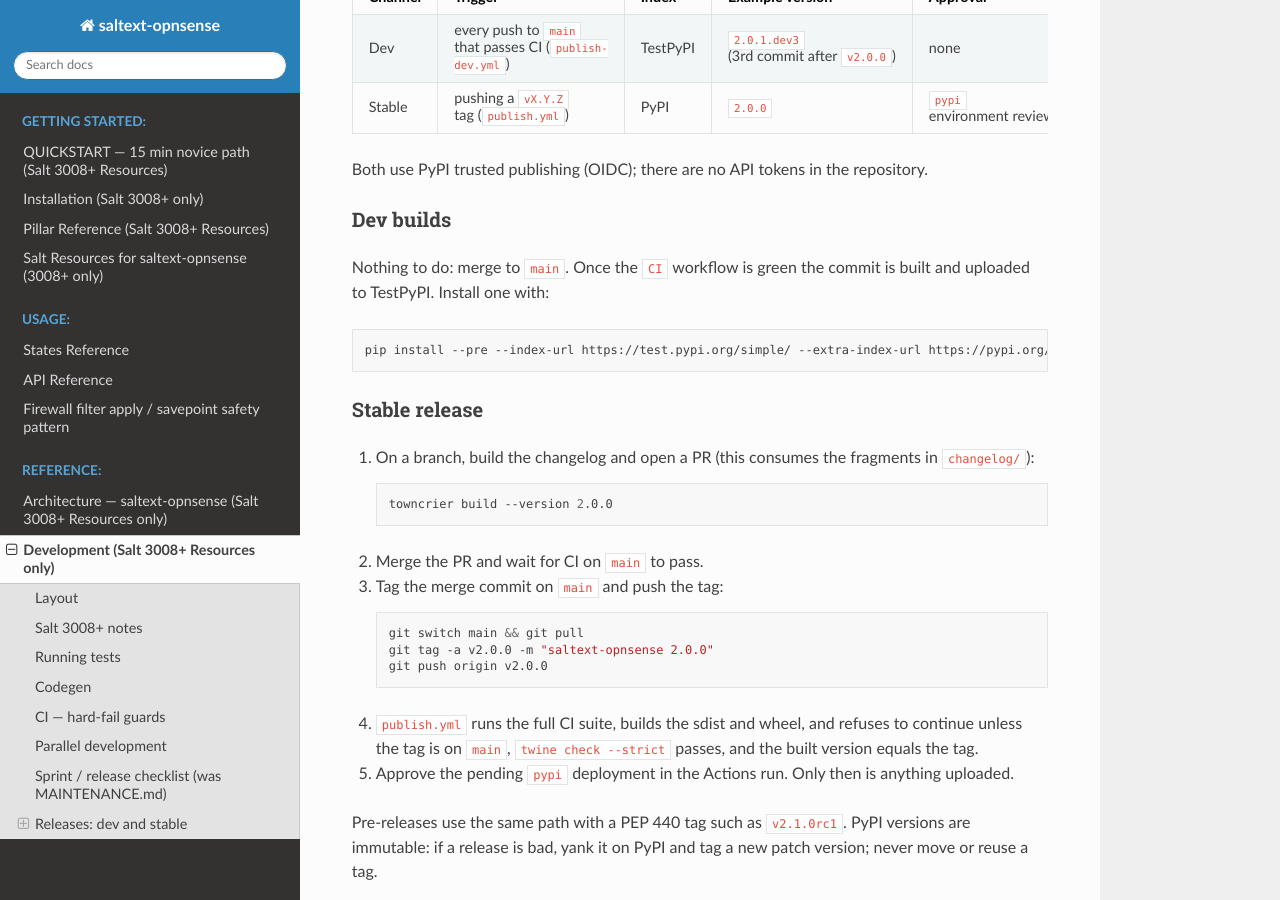
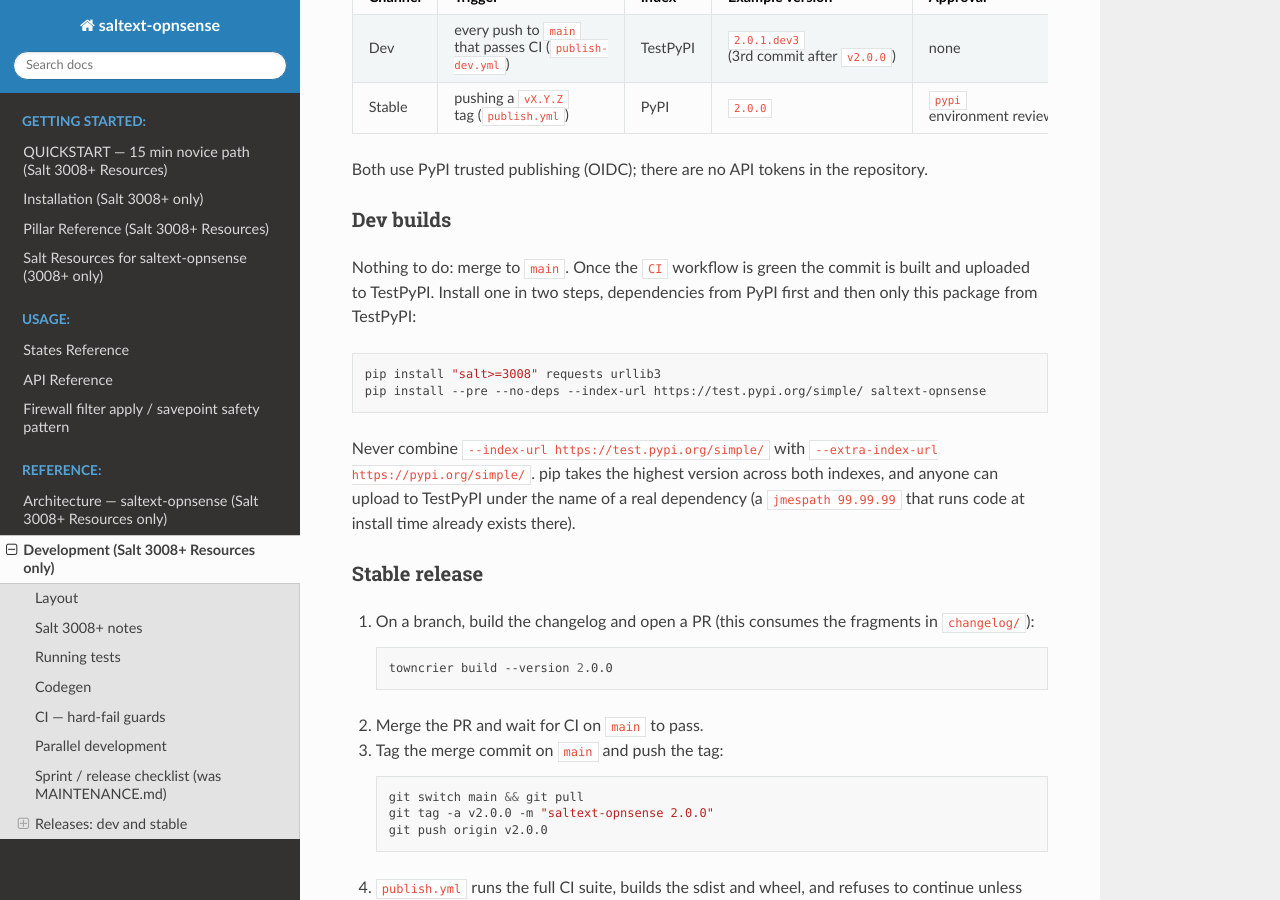
Before and after one commit to primechuck/saltext-opnsense, a Sphinx documentation site: the page built from docs/DEVELOPMENT.md, in a window 1280 px wide and 900 px high, scrolled down 2666 px. Built offline with Sphinx 7.4.7 and the Read the Docs theme 3.1.0, drawn with Linux system fonts in a browser that asks for light colours.

Commit message:
docs: make the TestPyPI dev-build install safe against dependency confusion
Mixing TestPyPI and PyPI indexes lets pip resolve dependencies from
TestPyPI, where a squatted jmespath 99.99.99 executes code on install.
Install dependencies from PyPI first, then the dev build with --no-deps.

Co-Authored-By: Claude Fable 5.2 <noreply@anthropic.com>

````diff
--- a/docs/DEVELOPMENT.md
+++ b/docs/DEVELOPMENT.md
@@ -120,11 +120,17 @@ Both use PyPI trusted publishing (OIDC); there are no API tokens in the reposito
 ### Dev builds
 
 Nothing to do: merge to `main`. Once the `CI` workflow is green the commit is built and uploaded to
-TestPyPI. Install one with:
+TestPyPI. Install one in two steps, dependencies from PyPI first and then only this package from
+TestPyPI:
 
 ```bash
-pip install --pre --index-url https://test.pypi.org/simple/ --extra-index-url https://pypi.org/simple/ saltext-opnsense
+pip install "salt>=3008" requests urllib3
+pip install --pre --no-deps --index-url https://test.pypi.org/simple/ saltext-opnsense
 ```
+
+Never combine `--index-url https://test.pypi.org/simple/` with `--extra-index-url https://pypi.org/simple/`.
+pip takes the highest version across both indexes, and anyone can upload to TestPyPI under the name
+of a real dependency (a `jmespath 99.99.99` that runs code at install time already exists there).
 
 ### Stable release
 
````
Also changed, not shown: changelog/20261115_testpypi.doc.md (added, +1 -0 lines).
